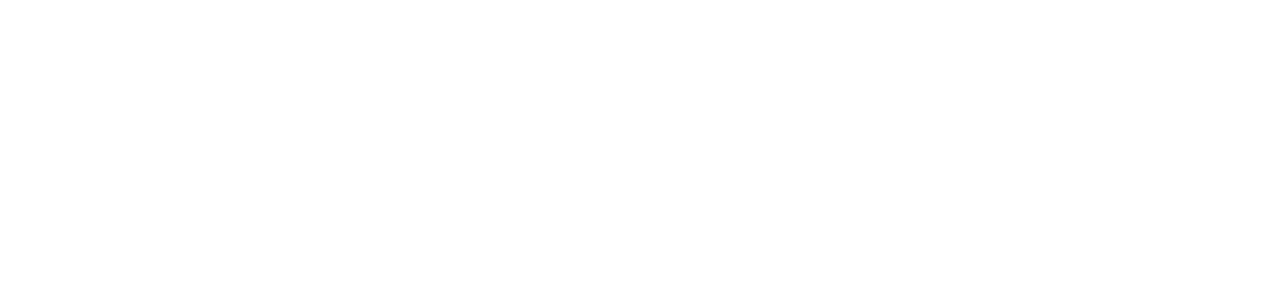
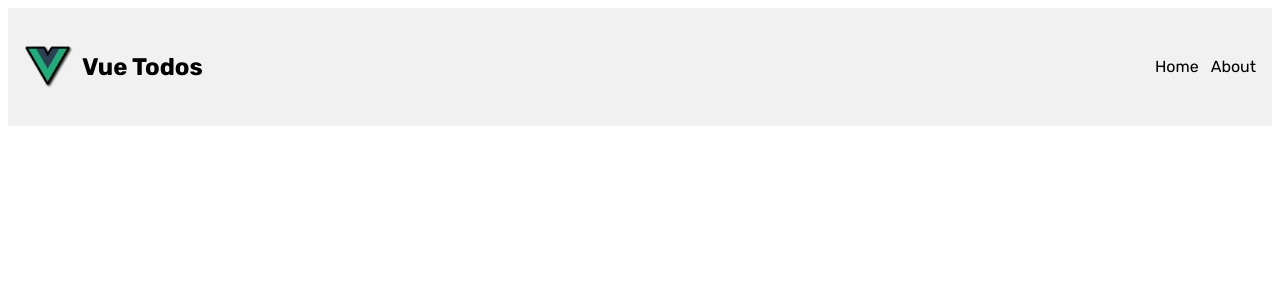
Before and after one commit to khouloudhaddad/vue-todos, a Vue app: page / in a window 1280 px wide. Shown: the top 300 px of the page. Built offline with nearby package versions, Linux system fonts and the light colour scheme; the HTML template or start-up script is replaced by a standard one.

Commit message:
Create Header component

```diff
--- a/src/App.vue
+++ b/src/App.vue
@@ -1,11 +1,13 @@
 <script setup>
-  import {
-    RouterLink,
-    RouterView
-  } from 'vue-router'
+import {
+  RouterLink,
+  RouterView
+} from 'vue-router';
+import TodoHeader from './components/TodoHeader.vue';
 </script>
 
 <template>
+  <TodoHeader />
   <RouterView />
 </template>
 
--- /dev/null
+++ b/src/components/TodoHeader.vue
@@ -0,0 +1,55 @@
+<template>
+  <header>
+    <nav class="container">
+      <div class="branding">
+        <img src="@/assets/Vue_Logo_Black.png" alt="Todos App" />
+        <h1>Vue Todos</h1>
+      </div>
+      <ul class="nav-routes">
+        <RouterLink to="/">Home</RouterLink>
+        <RouterLink to="/about">About</RouterLink>
+      </ul>
+    </nav>
+  </header>
+</template>
+
+<script setup>
+import { RouterLink } from "vue-router";
+</script>
+
+<style lang="scss" scoped>
+header {
+  background-color: #f1f1f1;
+  nav {
+    display: flex;
+    align-items: center;
+    padding: 25px 16px;
+
+    .branding {
+      display: flex;
+      align-items: center;
+      gap: 8px;
+      img {
+        max-width: 50px;
+      }
+
+      h1 {
+        font-size: 24px;
+      }
+    }
+
+    .nav-routes {
+      display: flex;
+      flex: 1;
+      justify-content: flex-end;
+      gap: 12px;
+      list-style: none;
+
+      a {
+        text-decoration: none;
+        color: inherit;
+      }
+    }
+  }
+}
+</style>
```
